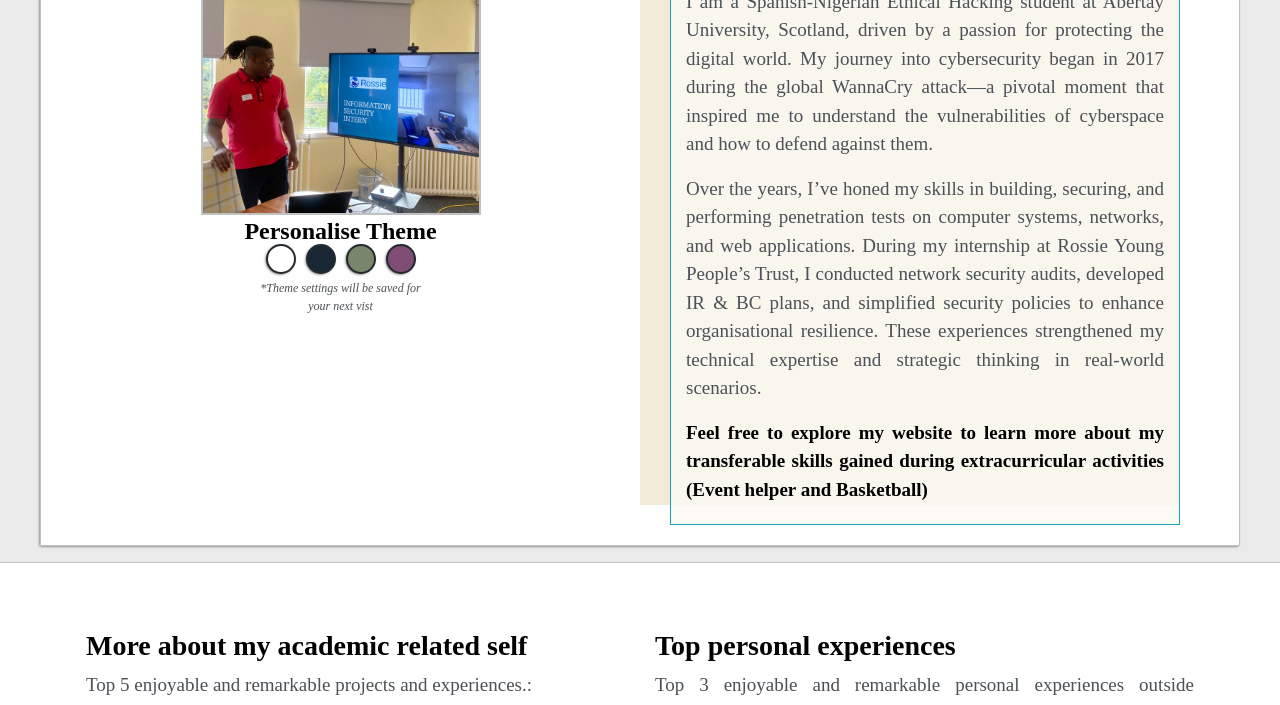
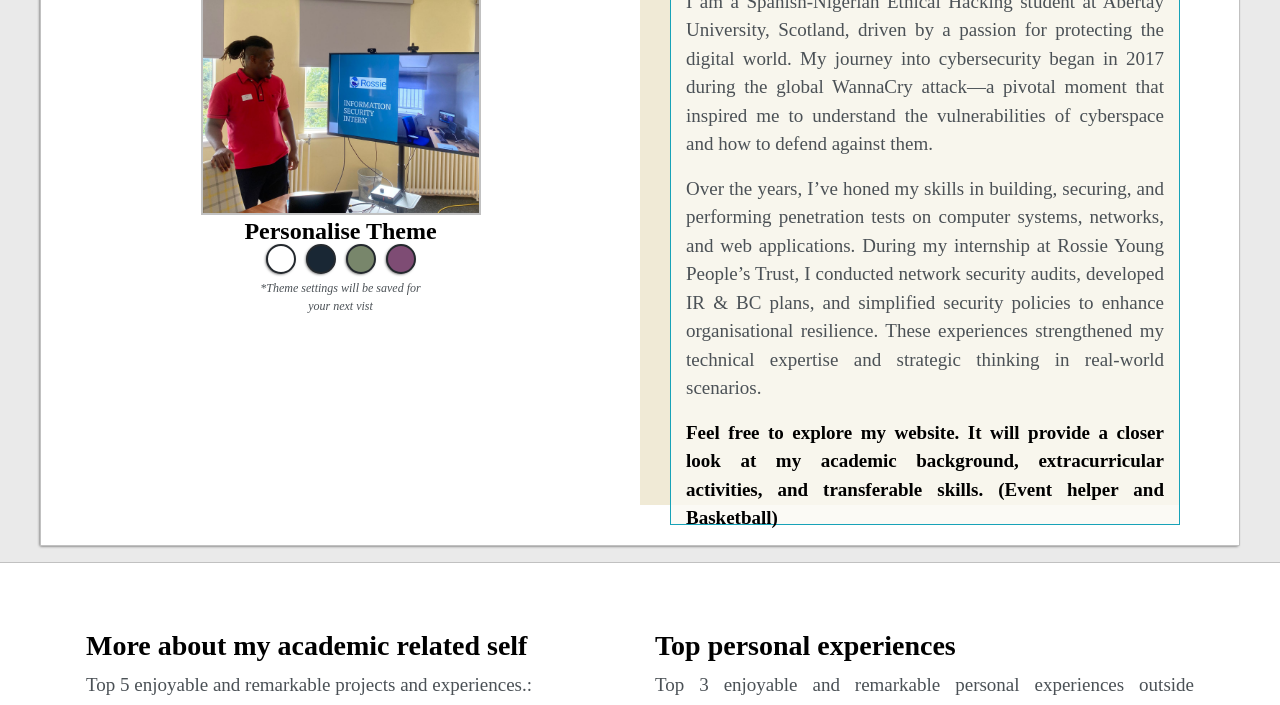
Before and after one commit to maw0yemi/get-to-know-me, a plain HTML site: page index.html in a window 1280 px wide. Shown: the part 315-1020 px from the top of the page. Drawn offline with nearby package versions, Linux system fonts and the light colour scheme.

Commit message:
Update index.html

```diff
--- a/index.html
+++ b/index.html
@@ -90,7 +90,7 @@
 							<p>Over the years, I’ve honed my skills in building, securing, and performing penetration tests on computer systems, networks, and web applications.
 								During my internship at Rossie Young People’s Trust, I conducted network security audits, developed IR & BC plans, and simplified security policies to
 								enhance organisational resilience. These experiences strengthened my technical expertise and strategic thinking in real-world scenarios.</p>
-							<p><strong>Feel free to explore my website to learn more about my transferable skills gained during extracurricular activities (Event helper and Basketball)</strong></p>
+							<p><strong>Feel free to explore my website. It will provide a closer look at my academic background, extracurricular activities, and transferable skills. (Event helper and Basketball)</strong></p>
 						</div>
 					</div>
 				</div>
```
